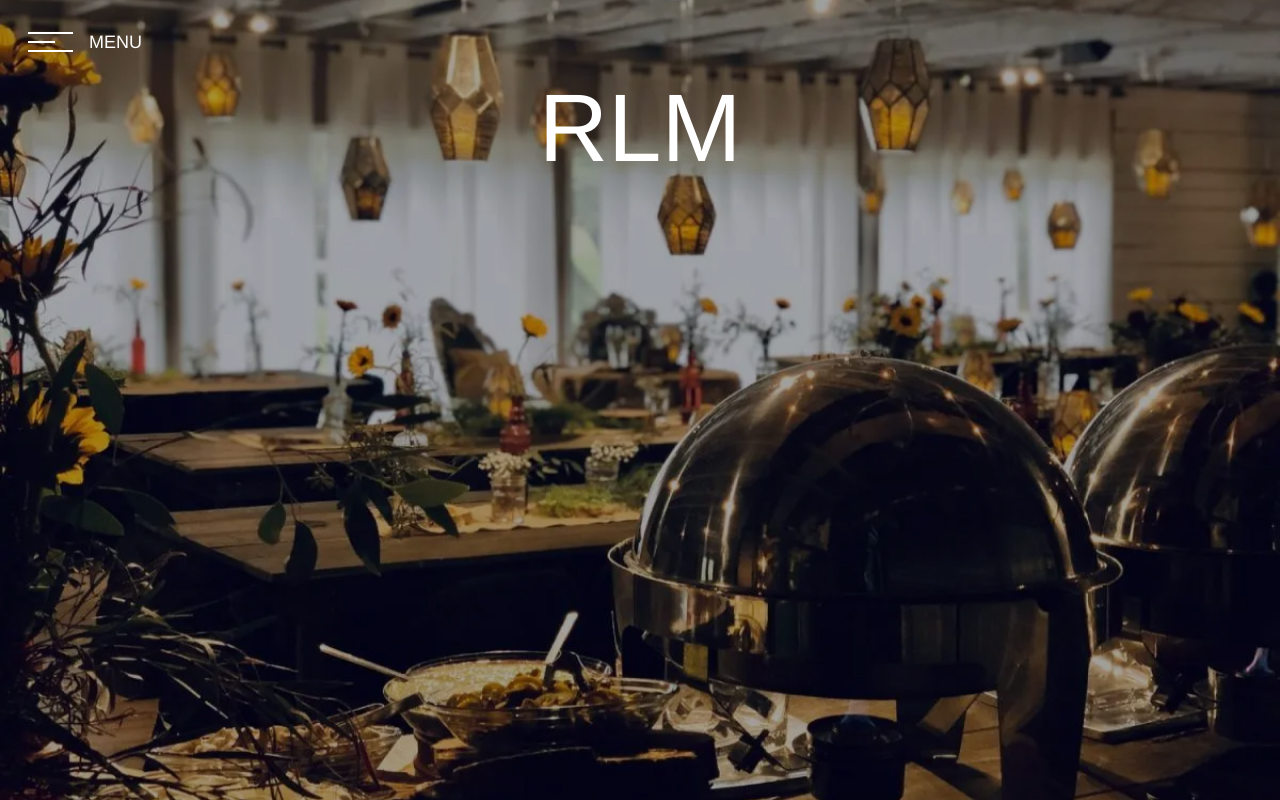
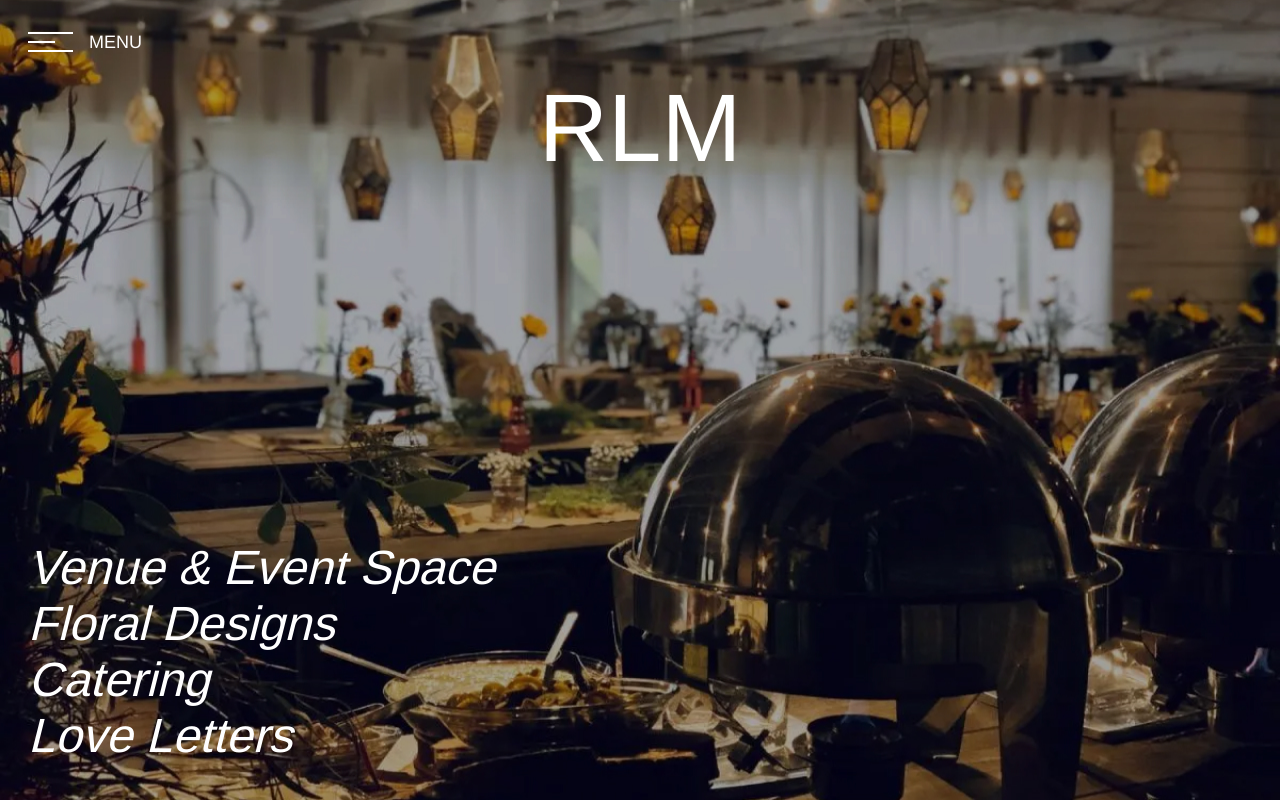
Before and after one commit to Dillonzellis/rlmaffairs-v3, a Next.js app: page / in a window 1280 px wide. Built offline with nearby package versions, Linux system fonts and the light colour scheme.

Commit message:
feat: add DesktopNav

```diff
--- a/src/app/page.tsx
+++ b/src/app/page.tsx
@@ -1,3 +1,4 @@
+import { NavDesktop } from "@/components/NavDesktop";
 import Image from "next/image";
 
 export default function Home() {
@@ -17,6 +18,7 @@ export default function Home() {
       <h1 className="absolute left-1/2 top-[10%] text-8xl text-white -translate-x-1/2">
         RLM
       </h1>
+      <NavDesktop />
     </main>
   );
 }
--- /dev/null
+++ b/src/components/NavDesktop.tsx
@@ -0,0 +1,15 @@
+import { navItems } from "@/data/nav";
+
+export const NavDesktop = () => {
+  return (
+    <div className="absolute left-7 bottom-8">
+      <ul className="text-white">
+        {navItems.map((item) => (
+          <li key={item.label} className="italic text-5xl pb-2">
+            {item.label}
+          </li>
+        ))}
+      </ul>
+    </div>
+  );
+};
--- /dev/null
+++ b/src/data/nav.tsx
@@ -0,0 +1,8 @@
+export const navItems = [
+  { label: "Venue & Event Space", href: "/venue" },
+  { label: "Floral Designs", href: "/venue" },
+  { label: "Catering", href: "/venue" },
+  { label: "Love Letters", href: "/venue" },
+] as const;
+
+export type TypenavItems = (typeof navItems)[number];
```
